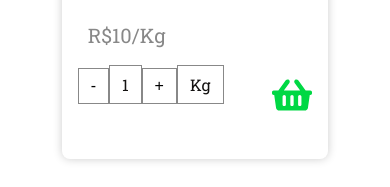
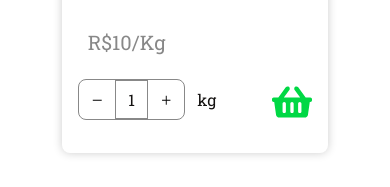
Before and after one commit to merkur-org/client, a Next.js app: page / in a window 390 px wide. Shown: the part 396-583 px from the top of the page. Built offline with nearby package versions, Linux system fonts and the light colour scheme.

Commit message:
fix: responsiveness and input styles

```diff
--- a/src/components/IconButton/styles.ts
+++ b/src/components/IconButton/styles.ts
@@ -6,13 +6,10 @@ export const Container = styled.button`
   background-repeat: no-repeat;
   border: none;
   cursor: pointer;
-  overflow: hidden;
   outline: none;
 
-  height: 6rem;
   width: max-content;
   font-size: 64px;
-  float: right;
 
   color: ${({ theme }) => theme.colors.greenPrimary};
 `
--- a/src/components/Product/index.tsx
+++ b/src/components/Product/index.tsx
@@ -1,6 +1,7 @@
 import { Card, Data, BuyContainer, BuyQuantity, Info } from './styles'
 import Button from '@/components/IconButton'
 import { FaShoppingBasket } from 'react-icons/fa'
+import { AiOutlineMinus, AiOutlinePlus } from 'react-icons/ai'
 import { useState } from 'react'
 
 interface IDataProps {
@@ -40,16 +41,20 @@ const ProductCardData: React.FC<IDataProps> = ({
 
         <BuyContainer>
           <BuyQuantity>
-            <button type="button" onClick={handleDecrease}>
-              -
-            </button>
+            <div className="quantity-selector">
+              <button type="button" onClick={handleDecrease}>
+                <AiOutlineMinus />
+              </button>
 
-            <span>{count}</span>
+              <span className="quantity-label">{count}</span>
 
-            <button type="button" onClick={handleIncrease}>
-              +
-            </button>
-            <span>Kg</span>
+              <button type="button" onClick={handleIncrease}>
+                <AiOutlinePlus />
+              </button>
+            </div>
+            <div className="unit-label">
+              <span>kg</span>
+            </div>
           </BuyQuantity>
 
           <Button icon={FaShoppingBasket} />
--- a/src/components/Product/styles.ts
+++ b/src/components/Product/styles.ts
@@ -2,15 +2,13 @@ import styled from 'styled-components'
 
 export const Card = styled.section`
   width: max-content;
+  height: max-content;
   min-width: 20rem;
   max-width: 30rem;
-  height: 45rem;
   border-radius: 0.8rem;
   background-color: ${({ theme }) => theme.colors.white};
   display: flex;
   flex-direction: column;
-  /* overflow: hidden; */
-  //gap: 1rem;
   box-shadow: 0px 0px 10px 0px rgb(0, 0, 0, 0.2);
   position: relative;
   > img {
@@ -56,14 +54,27 @@ export const BuyContainer = styled.section`
   align-items: center;
 `
 export const BuyQuantity = styled.aside`
+  display: flex;
+  flex-direction: row;
+  align-items: center;
+
+  .quantity-selector {
+    border: 1px solid ${({ theme }) => theme.colors.gray};
+    border-radius: 0.8rem;
+  }
+
   button {
-    font-size: 1.6rem;
+    font-size: 2rem;
     background: transparent;
-    border: 1px solid ${({ theme }) => theme.colors.gray};
+    border: none;
     padding: 0.8rem 1.2rem;
   }
+
+  .quantity-label {
+    border: 1px solid ${({ theme }) => theme.colors.gray};
+  }
+
   span {
-    border: 1px solid ${({ theme }) => theme.colors.gray};
     font-size: 1.6rem;
     padding: 0.8rem 1.2rem;
   }
```
